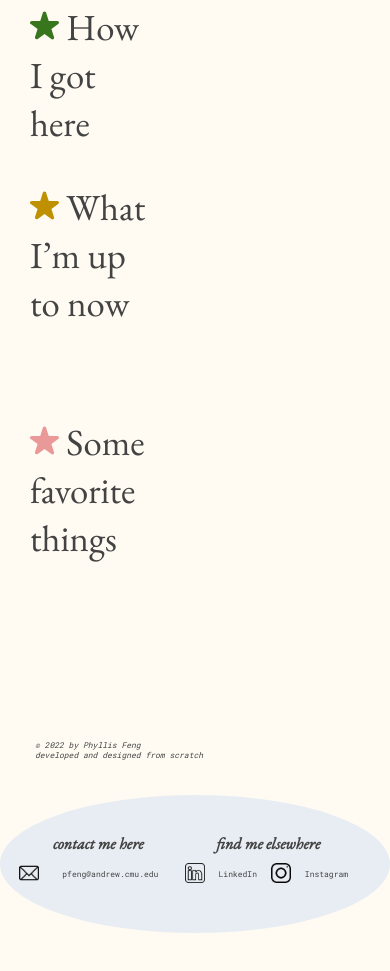
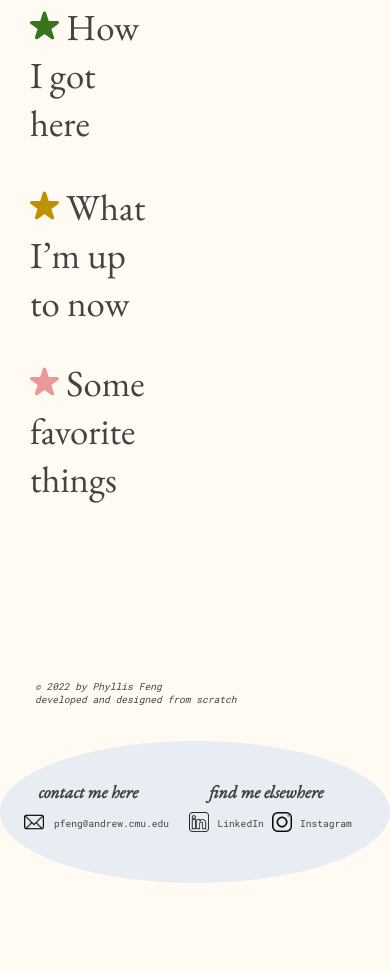
Before and after one commit to phyllis-feng/phyllis-feng.github.io, a plain HTML site: page index.html in a window 390 px wide. Shown: the part 3460-4431 px from the top of the page. After the commit the page ends 4397 px from the top, so only its background shows below. Drawn offline with nearby package versions, Linux system fonts and the light colour scheme.

Commit message:
Personal website

```diff
--- a/css/main.css
+++ b/css/main.css
@@ -1122,6 +1122,7 @@ p.favorites{
     h2.favorites{
         grid-column: col-start 2 / span 5;
         grid-row: 8 / 9;
+        margin-top: -.8em;
 
     }
 
@@ -1169,6 +1170,14 @@ tbody{
     color: #434343;
 }
 
+#emailLogo{
+    margin-left: 2em;
+}
+
+#linkedInLogo{
+    margin-left: 1em;
+}
+
 @media (min-width: 790px) {
     footer{
         display: flex;
@@ -1214,17 +1223,17 @@ tbody{
     }
 
     #footer{
-        padding-left: 1em;
+        padding-left: -1em;
         padding-right: 2em;
         padding-top: 2em;
     }
 
     thead{
-        font-size: 1em;
+        font-size: 1.1em;
     }
 
     tbody{
-        font-size: .5em;
+        font-size: .6em;
     }
 
     #siteInfo{
--- a/index.html
+++ b/index.html
@@ -148,7 +148,7 @@
             <tbody>
                 <tr>
                     <td style="width:20px"><a id="emailLogo" href="mailto:pfeng@andrew.cmu.edu"><img src="images/email.png" width="20" alt=""/></a></td>
-                    <td style="width:180px"><a id="email" href="mailto:pfeng@andrew.cmu.edu">pfeng@andrew.cmu.edu</a></td>
+                    <td style="width:100px"><a id="email" href="mailto:pfeng@andrew.cmu.edu">pfeng@andrew.cmu.edu</a></td>
                     <td style="width:20px"><a id="linkedInLogo" href="https://www.linkedin.com/in/phyllisfeng/" target="blank"><img src="images/linkedin.png" width="20" alt=""/></a></td>
                     <td style="width:20px"><a id="linkedIn" href="https://www.linkedin.com/in/phyllisfeng/" target="blank">LinkedIn</a></td>
                     <td style="width:20px"><a id="instagramLogo" href="https://www.instagram.com/phyllis.feng/?hl=en" target="blank"><img src="images/instagram.png" width="20" alt=""/></a></td>
```
